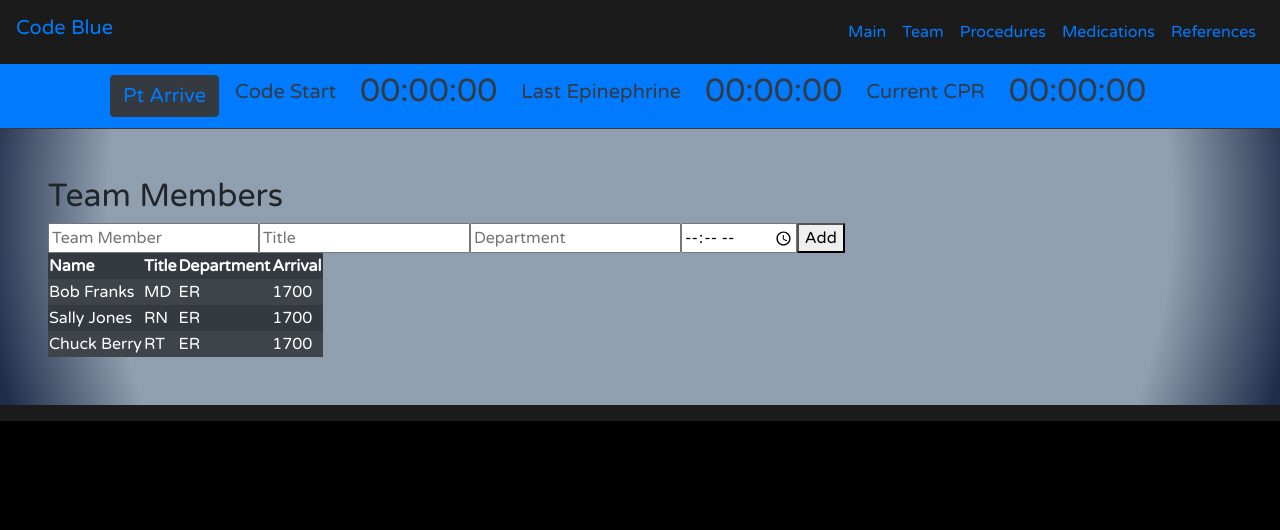
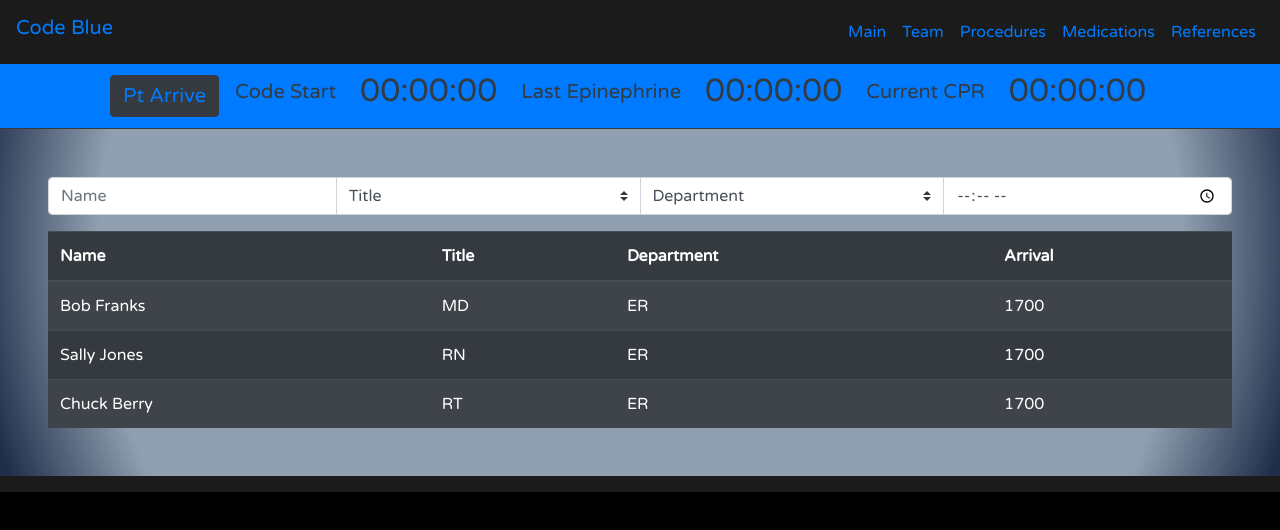
Before and after one commit to pyRN/code-blue, a React (Create React App) app: page /team in a window 1280 px wide. Shown: the top 530 px of the page. Built offline with nearby package versions, Linux system fonts and the light colour scheme.

Commit message:
Changed inputs and styled on teamListComponent

```diff
--- a/src/components/TeamListComponent.jsx
+++ b/src/components/TeamListComponent.jsx
@@ -5,16 +5,31 @@ class TeamListComponent extends Component {
     render() {
         return (
             <div className="m-5">
-                <div>
-                    <h2>Team Members</h2>
-                    <input placeholder="Team Member"></input>
-                    <input placeholder="Title"></input>
-                    <input placeholder="Department"></input>
-                    <input placeholder="Arrived" type="time"></input>
-                    <button>Add</button>
+                <div className="table">
+                    <div class="input-group">
+                        <input type="text" placeholder="Name" class="form-control"/>
+                        <select class="custom-select" id="inputGroupSelect02">
+                            <option selected>Title</option>
+                            <option value="1">MD</option>
+                            <option value="2">RN</option>
+                            <option value="3">RT</option>
+                            <option value="4">Tech</option>
+                            <option value="5">EKG</option>
+                            <option value="6">Rad Tech</option>
+                        </select>
+                        <select class="custom-select" id="inputGroupSelect02">
+                            <option selected>Department</option>
+                            <option value="1">ED</option>
+                            <option value="2">Surgery</option>
+                            <option value="3">Trauma</option>
+                            <option value="4">ICU</option>
+                            <option value="5">Radiology</option>
+                        </select>
+                        <input type="time" class="form-control"/>
+                    </div>
                 </div>
                 <div>
-                    <table className="table-dark table-striped">
+                    <table className="table table-dark table-striped">
                         <thead>
                             <tr>
                                 <th>Name</th>
```
